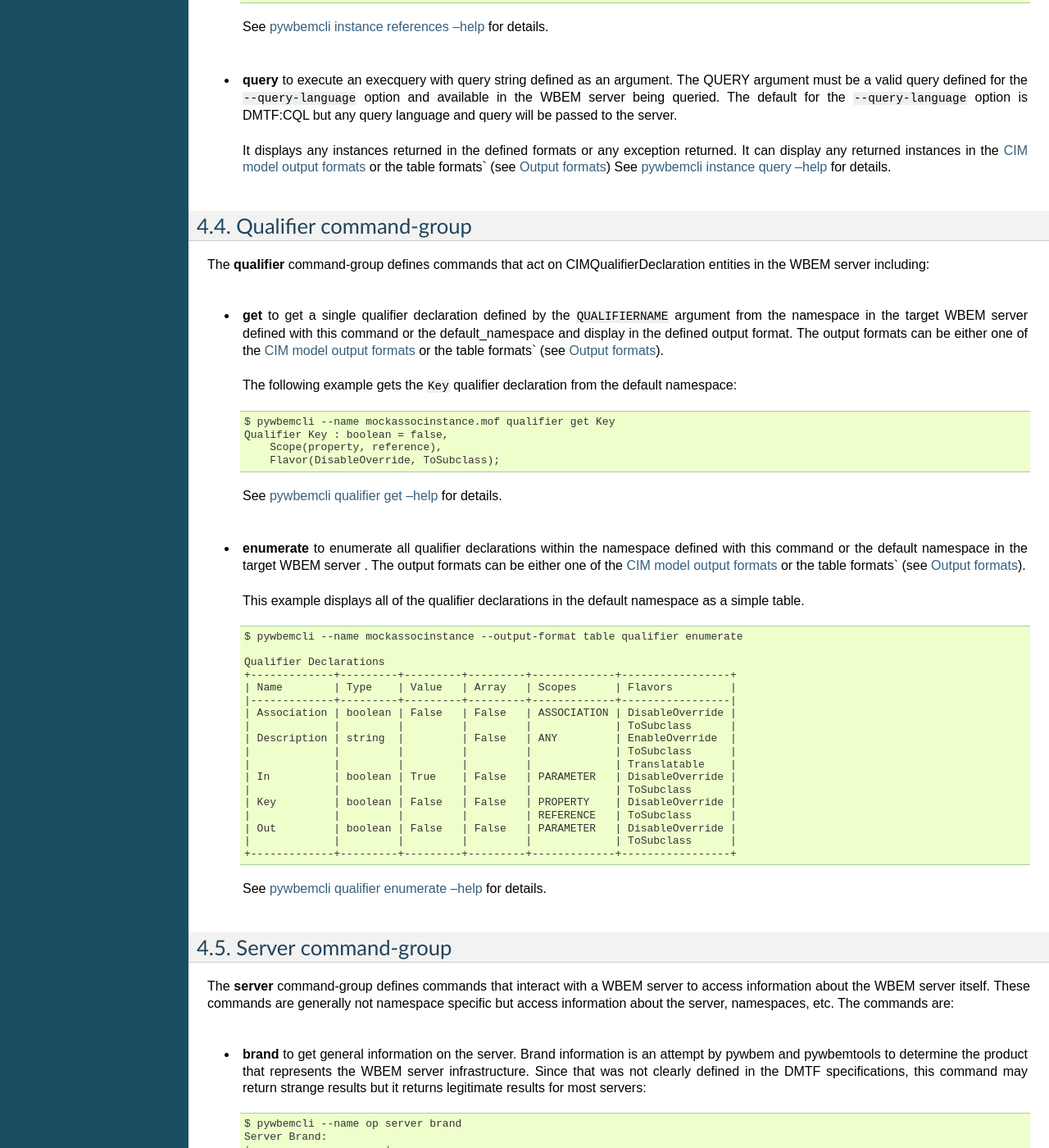
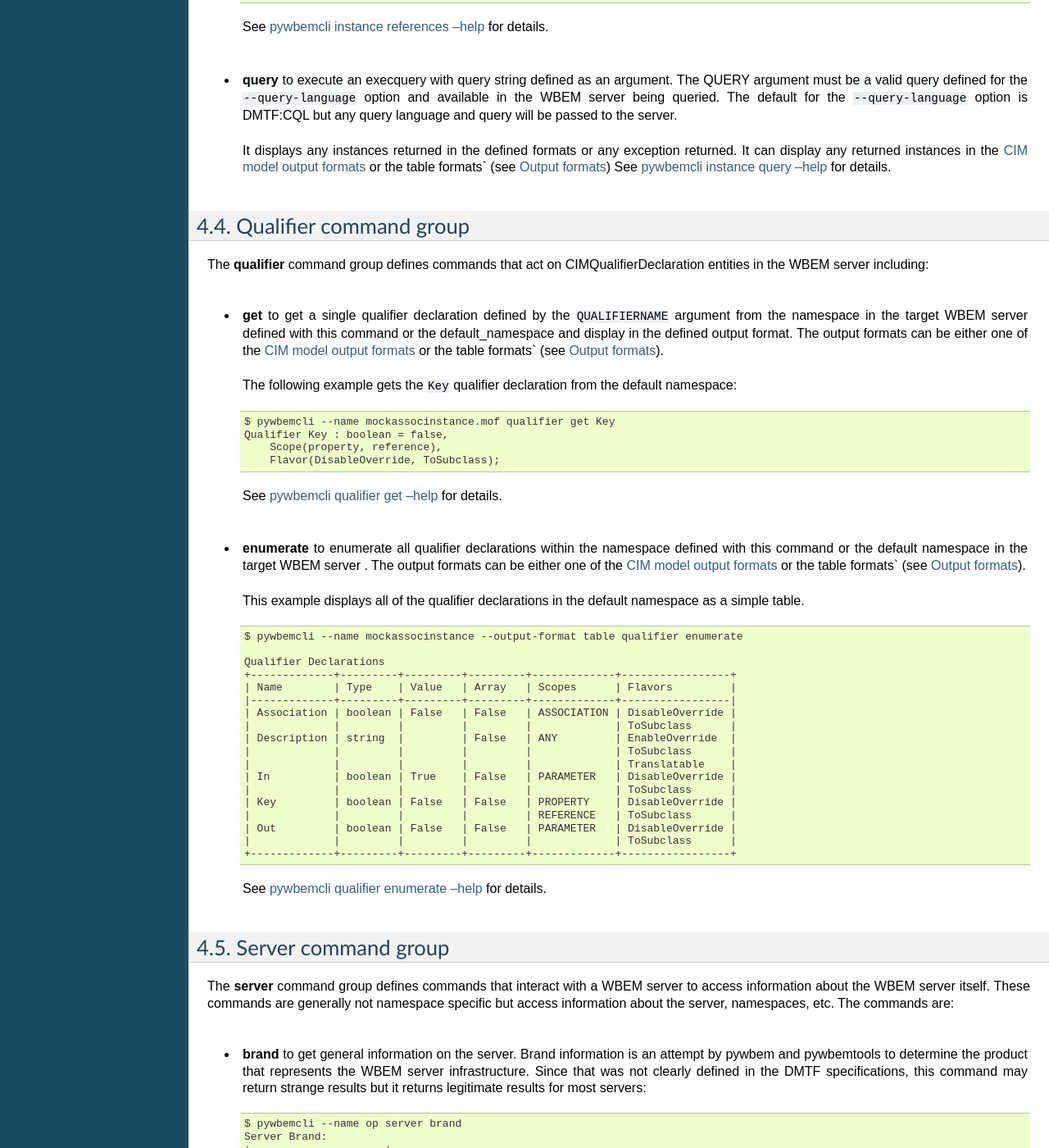
Before and after one commit to pywbem/pywbemtools, a Sphinx documentation site: the page built from docs/pywbemclicommands.rst, in a window 1280 px wide and 1400 px high, scrolled down 11642 px. Shown: the whole window at 82% size. Built offline with Sphinx 7.4.7, drawn with Linux system fonts in a browser that asks for light colours; the version number could not be read and is left out; some of the changed text lies outside the part shown.

```diff
--- a/docs/appendix.rst
+++ b/docs/appendix.rst
@@ -29,7 +29,7 @@ This documentation uses a few special terms to refer to Python types:
       ``mof`` , ``xml`` , ``repr`` , and ``txt`` .
 
    INSTANCENAME
-      an argument of several of the command-group ``instance`` commands that
+      an argument of several of the command group ``instance`` commands that
       allows two possible inputs based on another command option( ``--interactive`` ).
 
       When the ``interactive`` option is not set, the INSTANCENAME is a string
@@ -127,7 +127,7 @@ This documentation uses a few special terms to refer to Python types:
 
    REPL
       Stands for "Read-Execute-Print-Loop" which is a term that denotes the
-      pywbemcli shell interactive mode where multiple command-groups and
+      pywbemcli shell interactive mode where multiple command groups and
       commands may be executed within the context of a connection defined
       by a set of general options.
 
--- a/docs/development.rst
+++ b/docs/development.rst
@@ -133,9 +133,9 @@ There are multiple types of tests in pywbem:
    to emulate a WBEM server, while unit tests exercise single modules without
    using access to a WBEM server.
 
-   Generally, the function tests are organized by the command-group so that
-   the function tests for the class command-group are in the file
-   test_class_subcmd.py
+   Generally, the function tests are organized by the command group  so that
+   the function tests for the class command group are in the file
+   ``test_class_subcmd.py``
 
 
    Tests are run by executing:
--- a/docs/pywbemclicommands.rst
+++ b/docs/pywbemclicommands.rst
@@ -32,9 +32,9 @@ where:
 
 .. code-block:: text
 
-        cmd-group := <command-group name> <command>
+        cmd-group := <command group  name> <command>
 
-Within pywbemcli each command-group name is a noun, referencing an entity (ex.
+Within pywbemcli each command group  name is a noun, referencing an entity (ex.
 class, instance, server).
 
 .. code-block:: text
@@ -122,7 +122,7 @@ The following table defines which pywbemcli commands are used for the
 corresponding pywbem request operations.
 
 =================================  ==============================================
-WBEM CIM-XML Operation             pywbemcli command-group & command
+WBEM CIM-XML Operation             pywbemcli command group  & command
 =================================  ==============================================
 **Instance Operations:**
 EnumerateInstances                 instance enumerate INSTANCENAME
@@ -240,9 +240,9 @@ from which an instance name can be chosen. The following is an example:
     };
 
 
-.. _`Class command-group`:
+.. _`Class command group`:
 
-Class command-group
+Class command group
 -------------------
 
 The **class** group defines commands that act on CIM classes. see
@@ -255,7 +255,7 @@ The **class** group defines commands that act on CIM classes. see
   classes/classnames in the :term:`CIM model output formats` (see
   :ref:`Output formats`). If unsuccesful it an exception. This command
   returns the class associators, not the instance associators. The
-  :ref:`Instance command-group` includes the corresponding associators
+  :ref:`Instance command group` includes the corresponding associators
   operation for instances:
 
   .. code-block:: text
@@ -427,9 +428,9 @@ The **class** group defines commands that act on CIM classes. see
   See :ref:`pywbemcli class tree --help` for details.
 
 
-.. _`Instance command-group`:
+.. _`Instance command group`:
 
-Instance command-group
+Instance command group
 ----------------------
 
 The **instance** group defines commands that act on CIM instances including:
@@ -632,12 +633,12 @@ The **instance** group defines commands that act on CIM instances including:
   output formats` or the table formats` (see :ref:`Output formats`)
   See :ref:`pywbemcli instance query --help` for details.
 
-.. _`qualifier command-group`:
+.. _`qualifier command group`:
 
-Qualifier command-group
+Qualifier command group
 -----------------------
 
-The **qualifier** command-group defines commands that act on
+The **qualifier** command group  defines commands that act on
 CIMQualifierDeclaration entities in the WBEM server including:
 
 * **get** to get a single qualifier declaration defined by the ``QUALIFIERNAME``
@@ -690,12 +691,12 @@ CIMQualifierDeclaration entities in the WBEM server including:
 
   See :ref:`pywbemcli qualifier enumerate --help` for details.
 
-.. _`Server command-group`:
+.. _`Server command group`:
 
-Server command-group
+Server command group
 --------------------
 
-The **server** command-group defines commands that interact with a WBEM
+The **server** command group  defines commands that interact with a WBEM
 server to access information about the WBEM server itself. These commands
 are generally not namespace specific but access information about the server,
 namespaces, etc. The commands are:
@@ -867,12 +868,12 @@ namespaces, etc. The commands are:
 
   See :ref:`pywbemcli server get-centralinsts --help` for details.
 
-.. _`Connection command-group`:
+.. _`Connection command group`:
 
-Connection command-group
+Connection command group
 ------------------------
 
-The **connection** command-group defines commands that provide for a
+The **connection** command group  defines commands that provide for a
 persistent file (:term:`connections file`) of WBEM server connection
 parameters and allow selecting entries in this file as well as adding entries
 to the file, deleting entries from the file and viewing WBEM servers defined in the
@@ -1070,7 +1071,7 @@ started in the :ref:`interactive mode` either by entering:
    Enter 'help' for help, <CTRL-D> or ':q' to exit pywbemcli.
    pywbemcli>
 
-or by executing the script without any command or command-group:
+or by executing the script without any command or command group :
 
   .. code-block:: text
 
```
Also changed, not shown: other parts of docs/pywbemclicommands.rst (+7 -6 lines), docs/pywbemclicmdlineinterface.rst (+20 -17 lines), docs/pywbemclicmdshelp.rst (+9 -8 lines), docs/pywbemcligeneraloptions.rst (+4 -4 lines), 9 other files.
